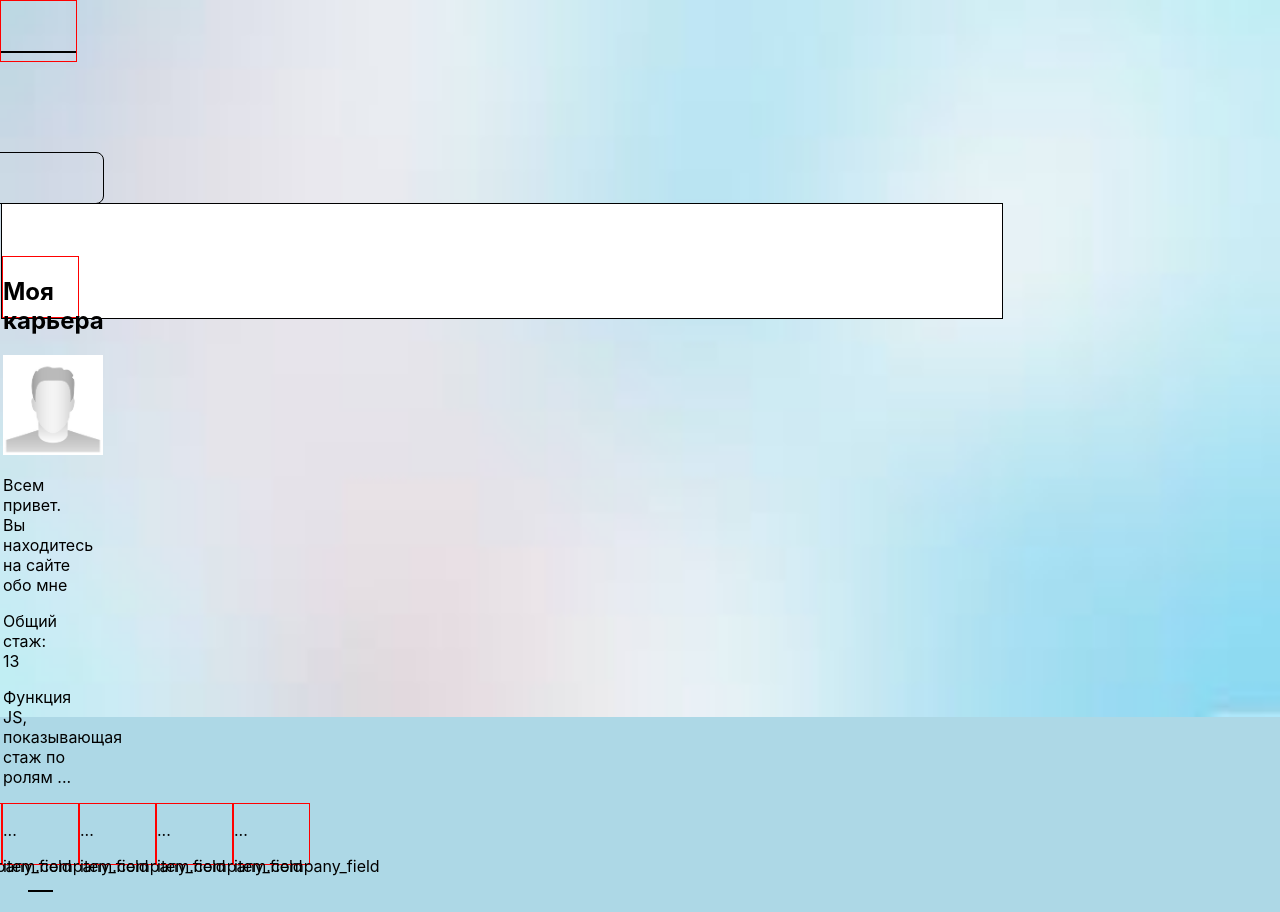
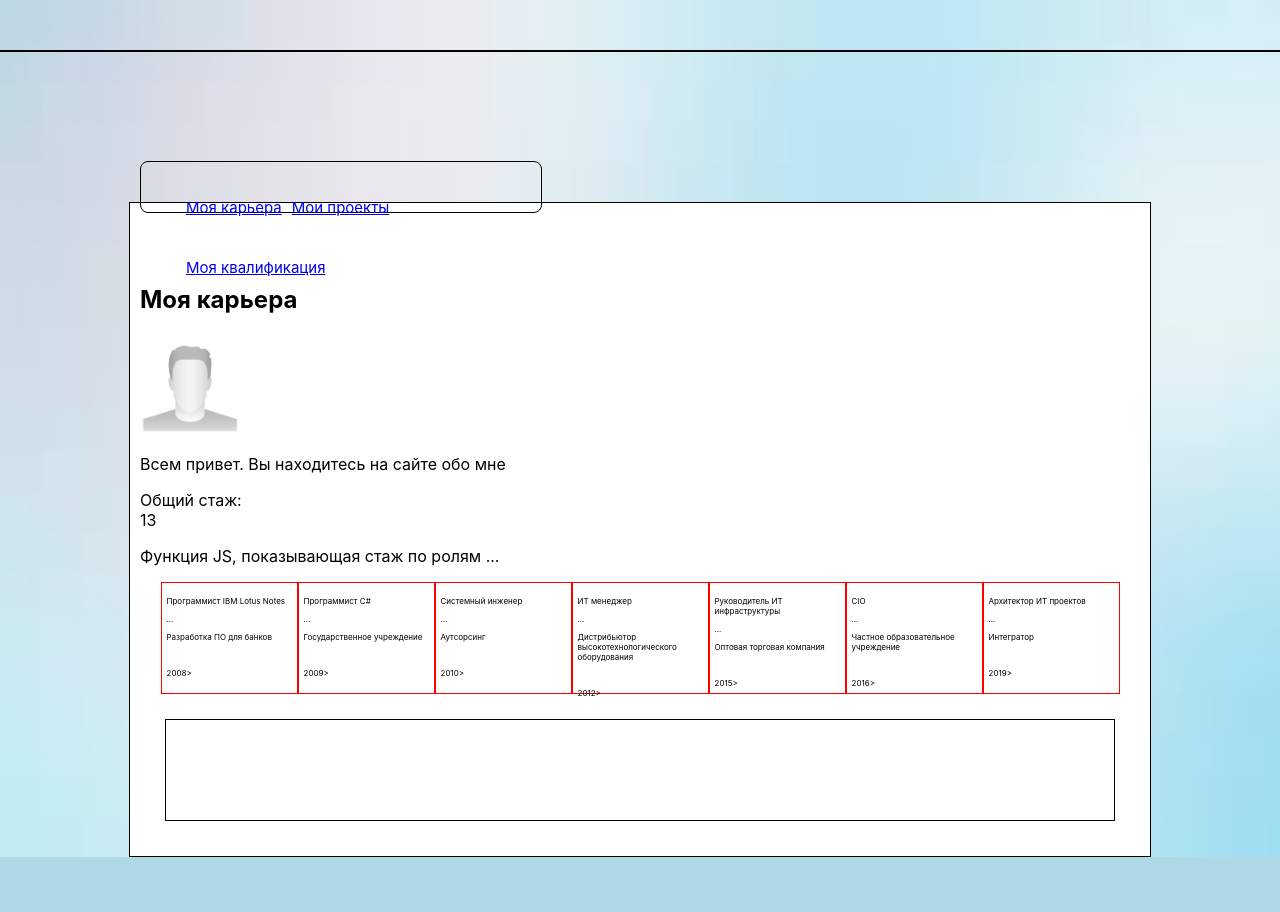
Before and after one commit to RomanBGR24/site, a React (Create React App) app: page / in a window 1280 px wide. After the commit the page ends 857 px from the top, so only its background shows below. Built offline with nearby package versions, Linux system fonts and the light colour scheme.

Commit message:
DRAFT:career.posts works

```diff
--- a/src/App.css
+++ b/src/App.css
@@ -13,13 +13,13 @@ header {
     background-color: white;
     margin: auto;
     margin-top: 150px;
-
+    padding: 10px;
 }
 
 nav{
     position: relative;
     top: -52px;
-    left: -300px;
+/*    left: -300px; */
     width: 400px;
     height: 50px;
     border-radius: 8px;
--- a/src/components/postitems/postitems.css
+++ b/src/components/postitems/postitems.css
@@ -1,5 +1,7 @@
-.wrapper{
-    width: 75px;
-    height: 60px;
+.wrapperPostItems{
+    width: 125px;
+    height: 100px;
+    padding: 5px;
     border: solid 1px red;
+    font-size: 50%;
 }
--- a/src/components/postitems/postitems.js
+++ b/src/components/postitems/postitems.js
@@ -2,10 +2,11 @@ import React from 'react';
 import './postitems.css';
 
 
-export default function PostItems(item) {
+export default function PostItems({post}) {
     return (
-          <div className='wrapper'>
-              <p>{item.name}</p> ... <p>item.company_field</p> <br />
+          <div className='wrapperPostItems'>
+              <p>{post.name}</p> ... <p>{post.company_field}</p> <br />
+              <p>{post.year}></p>
           </div>
   );
   }
--- a/src/components/posts/posts.css
+++ b/src/components/posts/posts.css
@@ -2,6 +2,7 @@
     width: auto;
     margin: 25px;
     border: solid 1px;
+    height: 100px;
 }
 
 .posts{
--- a/src/components/posts/posts.js
+++ b/src/components/posts/posts.js
@@ -53,7 +53,7 @@ export default function Posts() {
         <div className='postsWrapper'>
             <div className = 'posts'>
                 {postElements.map((item,index) =>
-                    <div key={postElements[index].id}><PostItems item={postElements[index]}/> </div> )}
+                    <div key={postElements[index].id}><PostItems post={item}/> </div> )}
 
             </div>
 
```
